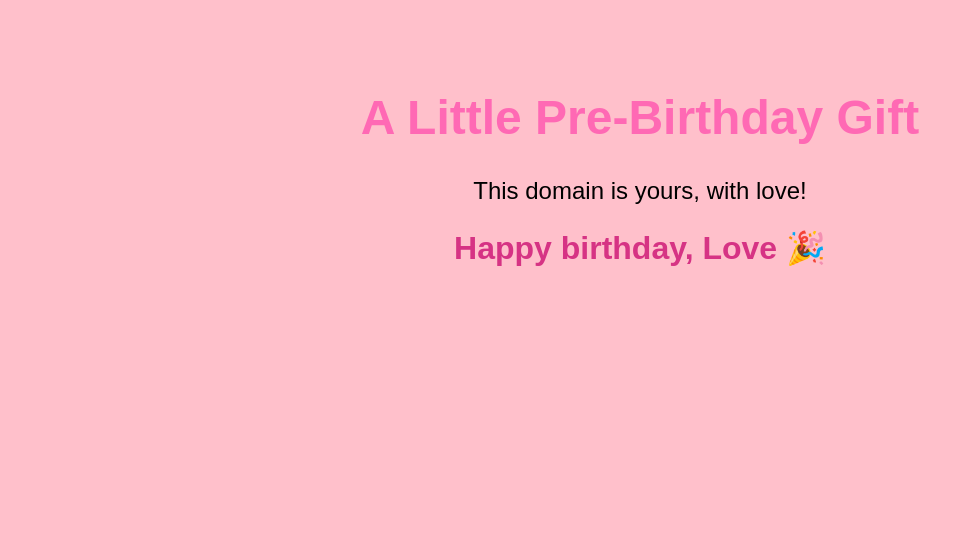
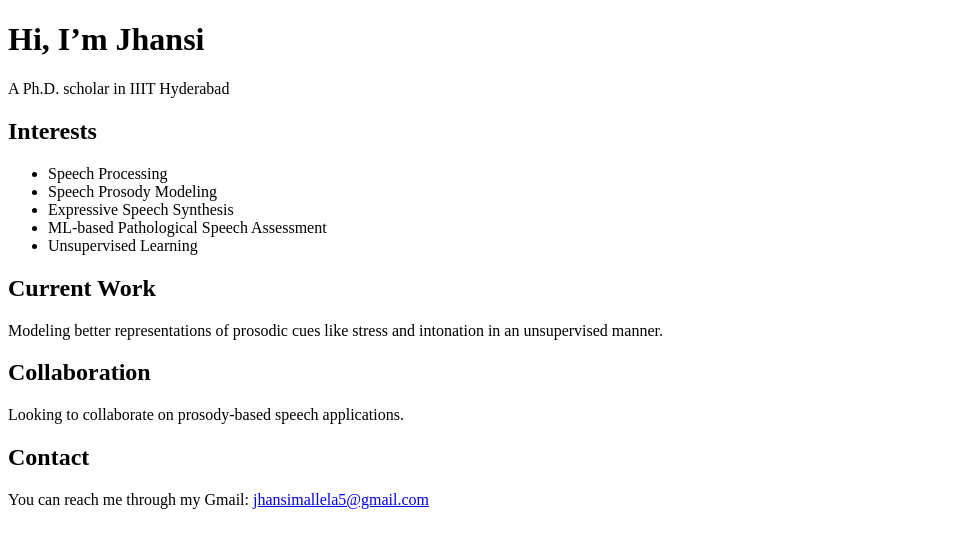
Before and after one commit to firewall-737/BirthdayMessage, a plain HTML site: page index.html in a window 1280 px wide. Shown: the whole page, without its empty margins (0-974 px from the left). Drawn offline with Linux system fonts and the light colour scheme.

Commit message:
Update index.html

```diff
--- a/index.html
+++ b/index.html
@@ -1,61 +1,30 @@
 <!DOCTYPE html>
-<html>
+<html lang="en">
 <head>
-    <title>Special Message</title>
-    <style>
-        body {
-            background-color: pink;
-            text-align: center;
-            font-family: Arial, sans-serif;
-            padding: 50px;
-        }
-        h1 {
-            font-size: 3rem;
-            color: #ff69b4;
-        }
-        p {
-            font-size: 1.5rem;
-        }
-        #timer {
-            font-size: 2rem;
-            font-weight: bold;
-            color: #d63384;
-            margin-top: 20px;
-        }
-    </style>
+    <meta charset="UTF-8">
+    <meta name="viewport" content="width=device-width, initial-scale=1.0">
+    <title>Portfolio</title>
 </head>
 <body>
-    <h1>A Little Pre-Birthday Gift</h1>
-    <p>This domain is yours, with love!</p>
-    <div id="timer"></div>
+    <h1>Hi, I’m Jhansi</h1>
+    <p>A Ph.D. scholar in IIIT Hyderabad</p>
 
-    <script>
-        // Set the date and time for the birthday
-        // Set the date and time for the birthday in local timezone
-        const birthday = new Date(2025, 1, 11, 0, 0, 0).getTime(); // February is month 1 (0-based index)
+    <h2>Interests</h2>
+    <ul>
+        <li>Speech Processing</li>
+        <li>Speech Prosody Modeling</li>
+        <li>Expressive Speech Synthesis</li>
+        <li>ML-based Pathological Speech Assessment</li>
+        <li>Unsupervised Learning</li>
+    </ul>
 
+    <h2>Current Work</h2>
+    <p>Modeling better representations of prosodic cues like stress and intonation in an unsupervised manner.</p>
 
-        // Update the countdown every second
-        const timerInterval = setInterval(function () {
-            const now = new Date().getTime();
-            const distance = birthday - now;
+    <h2>Collaboration</h2>
+    <p>Looking to collaborate on prosody-based speech applications.</p>
 
-            // Calculate days, hours, minutes, and seconds
-            const days = Math.floor(distance / (1000 * 60 * 60 * 24));
-            const hours = Math.floor((distance % (1000 * 60 * 60 * 24)) / (1000 * 60 * 60));
-            const minutes = Math.floor((distance % (1000 * 60 * 60)) / (1000 * 60));
-            const seconds = Math.floor((distance % (1000 * 60)) / 1000);
-
-            // Display the countdown
-            document.getElementById("timer").innerHTML =
-                `${days} Days ${hours} Hours ${minutes} Minutes ${seconds} Seconds`;
-
-            // If the countdown is over
-            if (distance < 0) {
-                clearInterval(timerInterval);
-                document.getElementById("timer").innerHTML = "Happy birthday, Love 🎉";
-            }
-        }, 1000);
-    </script>
+    <h2>Contact</h2>
+    <p>You can reach me through my Gmail: <a href="mailto:jhansimallela5@gmail.com">jhansimallela5@gmail.com</a></p>
 </body>
 </html>
```
